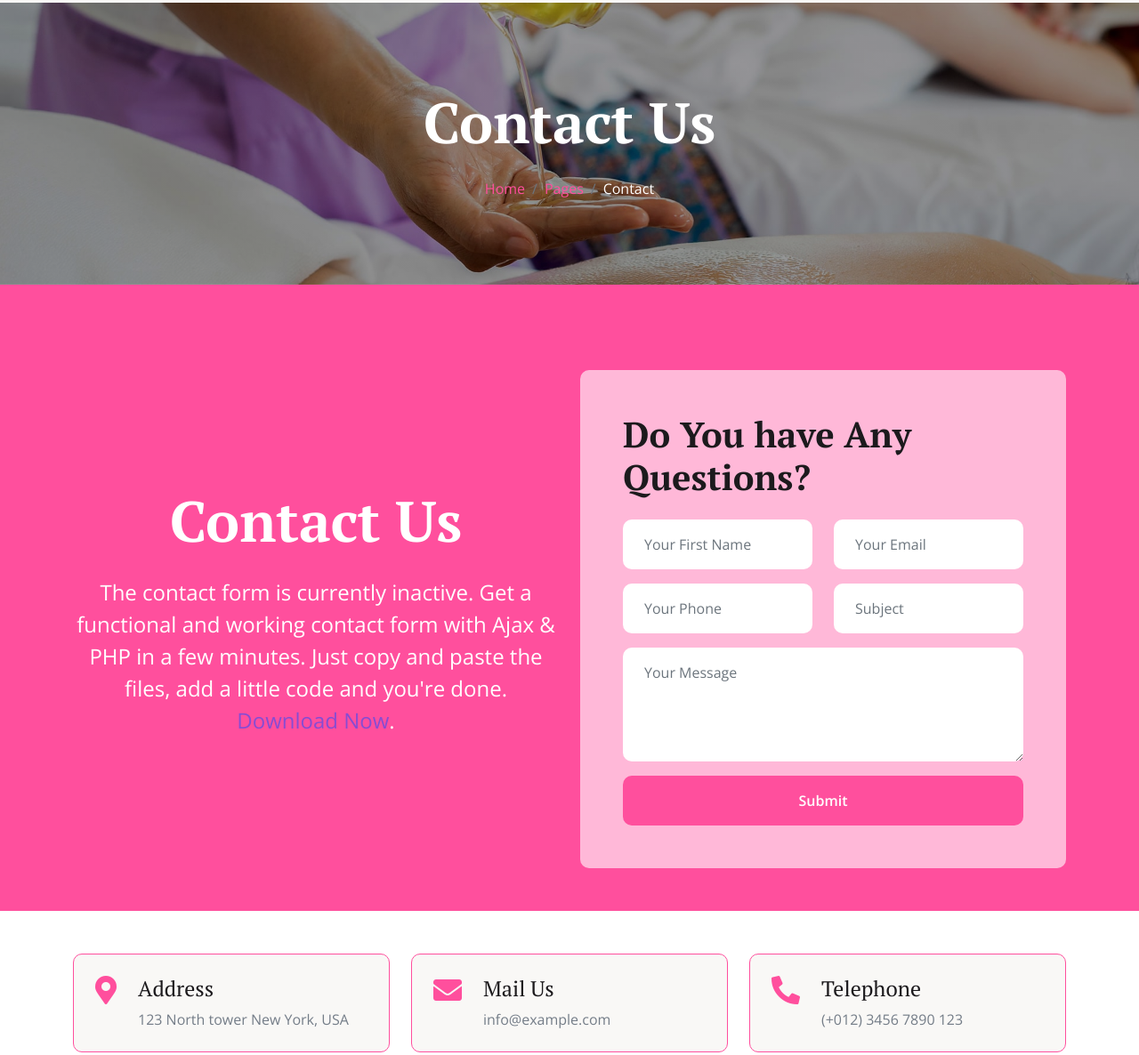
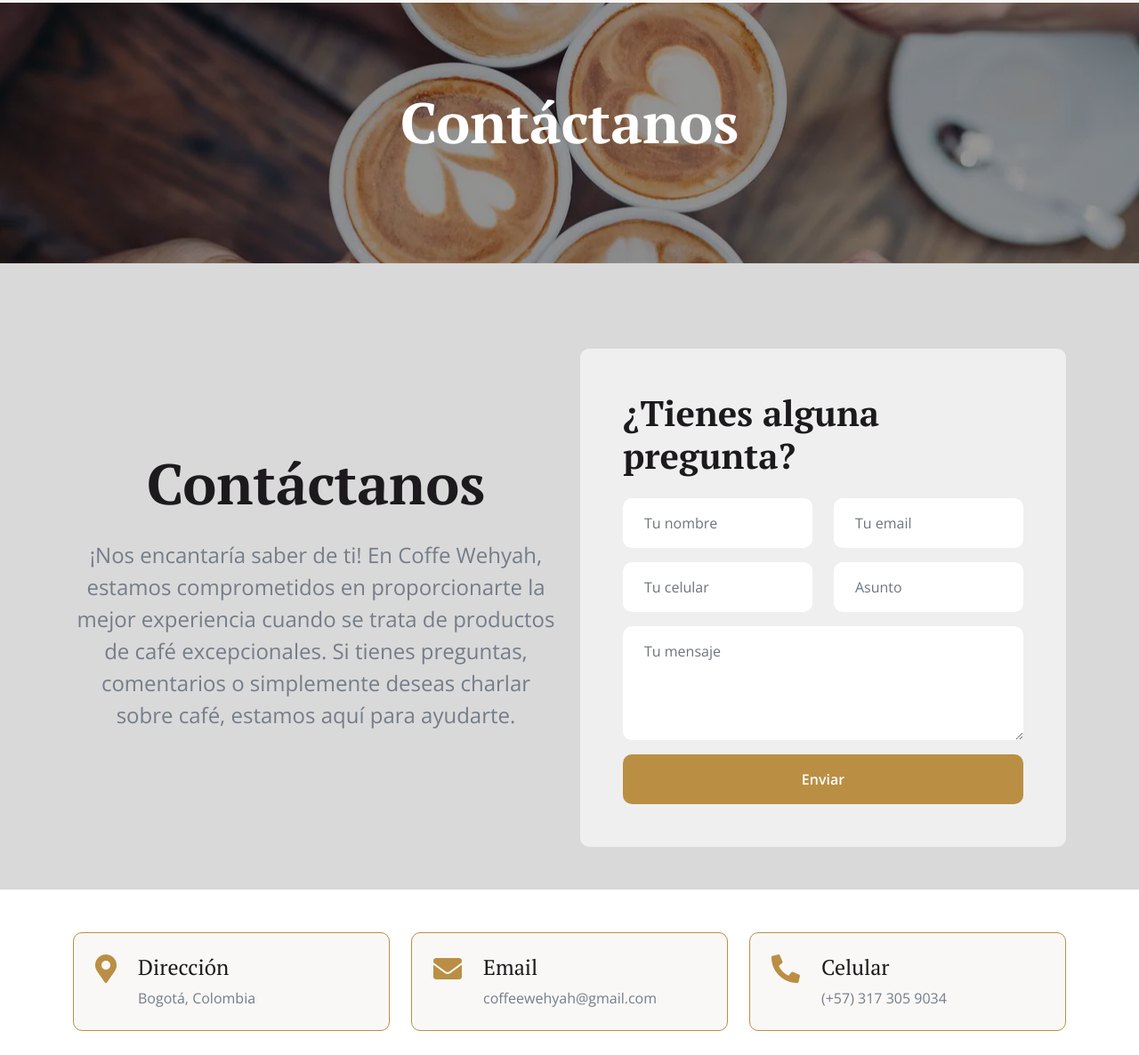
Before and after one commit to Grupo-8-Generation/Proyecto-Final, a plain HTML site: page contact.html in a window 1280 px wide. Shown: the part 153-1339 px from the top of the page at 89% size. Drawn offline with nearby package versions, Linux system fonts and the light colour scheme.

Commit message:
Estilos de la página de contacto actualizados

```diff
--- a/contact.html
+++ b/contact.html
@@ -126,49 +126,45 @@
         <!-- Header Start -->
         <div class="container-fluid bg-breadcrumb py-5">
             <div class="container text-center py-5">
-                <h3 class="text-white display-3 mb-4">Contact Us</h1>
-                <ol class="breadcrumb justify-content-center mb-0">
-                    <li class="breadcrumb-item"><a href="index.html">Home</a></li>
-                    <li class="breadcrumb-item"><a href="#">Pages</a></li>
-                    <li class="breadcrumb-item active text-white">Contact</li>
-                </ol>
+                <h3 class="text-white display-3 mb-4">Contáctanos</h1>
+
             </div>
         </div>
         <!-- Header End -->
 
 
         <!-- Contact Start -->
-        <div class="container-fluid contact py-5" style="background: var(--bs-primary);">
+        <div class="container-fluid contact py-5" style="background: #D9D9D9;">
             <div class="container pt-5">
                 <div class="row g-4 align-items-center">
                     <div class="col-lg-6">
                         <div class="text-center">
-                            <h1 class="display-3 text-white mb-4">Contact Us</h1>
-                            <p class="text-white fs-4">The contact form is currently inactive. Get a functional and working contact form with Ajax & PHP in a few minutes. Just copy and paste the files, add a little code and you're done. <a class="text-secondary" href="https://htmlcodex.com/contact-form">Download Now</a>.</p>
+                            <h1 class="display-3 mb-4">Contáctanos</h1>
+                            <p class="fs-4">¡Nos encantaría saber de ti! En Coffe Wehyah, estamos comprometidos en proporcionarte la mejor experiencia cuando se trata de productos de café excepcionales. Si tienes preguntas, comentarios o simplemente deseas charlar sobre café, estamos aquí para ayudarte.</p>
                         </div>
                     </div>
                     <div class="col-lg-6">
                         <div class="contact-form rounded p-5">
                             <form>
-                                <h1 class="display-6 mb-4">Do You have Any Questions?</h1>
+                                <h1 class="display-6 mb-4">¿Tienes alguna pregunta?</h1>
                                 <div class="row gx-4 gy-3">
                                     <div class="col-xl-6">
-                                        <input type="text" class="form-control bg-white border-0 py-3 px-4" placeholder="Your First Name">
+                                        <input type="text" class="form-control bg-white border-0 py-3 px-4" placeholder="Tu nombre">
                                     </div>
                                     <div class="col-xl-6">
-                                        <input type="email" class="form-control bg-white border-0 py-3 px-4" placeholder="Your Email">
+                                        <input type="email" class="form-control bg-white border-0 py-3 px-4" placeholder="Tu email">
                                     </div>
                                     <div class="col-xl-6">
-                                        <input type="text" class="form-control bg-white border-0 py-3 px-4" placeholder="Your Phone">
+                                        <input type="text" class="form-control bg-white border-0 py-3 px-4" placeholder="Tu celular">
                                     </div>
                                     <div class="col-xl-6">
-                                        <input type="text" class="form-control bg-white border-0 py-3 px-4" placeholder="Subject">
+                                        <input type="text" class="form-control bg-white border-0 py-3 px-4" placeholder="Asunto">
                                     </div>
                                     <div class="col-12">
-                                        <textarea class="form-control bg-white border-0 py-3 px-4" rows="4" cols="10" placeholder="Your Message"></textarea>
+                                        <textarea class="form-control bg-white border-0 py-3 px-4" rows="4" cols="10" placeholder="Tu mensaje"></textarea>
                                     </div>
                                     <div class="col-12">
-                                        <button class="btn btn-primary btn-primary-outline-0 w-100 py-3 px-5" type="submit">Submit</button>
+                                        <button class="btn btn-primary btn-primary-outline-0 w-100 py-3 px-5" type="submit">Enviar</button>
                                     </div>
                                 </div>
                             </form>
@@ -177,6 +173,9 @@
                 </div>
             </div>
         </div>
+
+
+
         <div class="container-fluid pb-5">
             <div class="container py-5">
                 <div class="row g-4 align-items-center">
@@ -186,8 +185,8 @@
                                 <div class="d-inline-flex bg-light w-100 border border-primary p-4 rounded">
                                     <i class="fas fa-map-marker-alt fa-2x text-primary me-4"></i>
                                     <div>
-                                        <h4>Address</h4>
-                                        <p class="mb-0">123 North tower New York, USA</p>
+                                        <h4>Dirección</h4>
+                                        <p class="mb-0">Bogotá, Colombia</p>
                                     </div>
                                 </div>
                             </div>
@@ -195,8 +194,8 @@
                                 <div class="d-inline-flex bg-light w-100 border border-primary p-4 rounded">
                                     <i class="fas fa-envelope fa-2x text-primary me-4"></i>
                                     <div>
-                                        <h4>Mail Us</h4>
-                                        <p class="mb-0">info@example.com</p>
+                                        <h4>Email</h4>
+                                        <p class="mb-0">coffeewehyah@gmail.com</p>
                                     </div>
                                 </div>
                             </div>
@@ -204,13 +203,15 @@
                                 <div class="d-inline-flex bg-light w-100 border border-primary p-4 rounded">
                                     <i class="fa fa-phone-alt fa-2x text-primary me-4"></i>
                                     <div>
-                                        <h4>Telephone</h4>
-                                        <p class="mb-0">(+012) 3456 7890 123</p>
+                                        <h4>Celular</h4>
+                                        <p class="mb-0">(+57) 317 305 9034</p>
                                     </div>
                                 </div>
                             </div>
                         </div>
                     </div>
+
+                    <!--
                     <div class="col-12">
                         <div class="rounded">
                             <iframe class="rounded-top w-100"
@@ -226,7 +227,8 @@
                                 <a href="#" class="btn btn-light btn-light-outline-0 btn-square rounded-circle"><i class="fab fa-linkedin-in"></i></a>
                             </div>
                         </div>
-                    </div>
+                    </div> -->
+
                 </div>
             </div>
         </div>
--- a/css/style.css
+++ b/css/style.css
@@ -75,12 +75,12 @@
 }
 
 .btn-primary-outline-0:hover {
-    background: var(--bs-secondary) !important;
+    background: #583b0a !important;
     color: var(--bs-white) !important;
 }
 
 .btn-light-outline-0:hover {
-    background: var(--bs-secondary) !important;
+    background: #583b0a !important;
     color: var(--bs-white) !important;
 }
 
@@ -220,7 +220,7 @@
 
 
 .bg-breadcrumb {
-    background: linear-gradient(rgba(0, 0, 0, 0.4), rgba(0, 0, 0, 0.4)), url(../img/appointment-background.jpg);
+    background: linear-gradient(rgba(0, 0, 0, 0.4), rgba(0, 0, 0, 0.4)), url(../img/cafe_contacto.webp);
     background-position: center center;
     background-repeat: no-repeat;
     background-size: cover;
@@ -377,7 +377,7 @@
 
 /*** Appointment  Start ***/
 .appointment {
-    background: linear-gradient(rgba(0, 0, 0, 0.5), rgba(0, 0, 0, 0.5)), url(../img/appointment-background.jpg);
+    background: linear-gradient(rgba(0, 0, 0, 0.5), rgba(0, 0, 0, 0.5)), url(../img/cafe_contacto.webp);
     background-position: center center;
     background-repeat: no-repeat;
     background-size: cover;
@@ -494,7 +494,7 @@
 
 /*** Pricing Start ***/
 .pricing {
-    background: linear-gradient(rgba(0, 0, 0, 0.5), rgba(0, 0, 0, 0.5)), url(../img/appointment-background.jpg);
+    background: linear-gradient(rgba(0, 0, 0, 0.5), rgba(0, 0, 0, 0.5)), url(../img/cafe_contacto.webp);
     background-position: center center;
     background-repeat: no-repeat;
     background-size: cover;
@@ -636,7 +636,7 @@
 
 /*** Contact Start ***/
 .contact {
-    background: linear-gradient(rgba(0, 0, 0, 0.5), rgba(0, 0, 0, 0.5)), url(../img/appointment-background.jpg);
+    background: linear-gradient(rgba(0, 0, 0, 0.5), rgba(0, 0, 0, 0.5)), url(../img/cafe_contacto.webp);
     background-position: center center;
     background-repeat: no-repeat;
     background-size: cover;
```
Also changed, not shown: css/bootstrap.min.css, img/cafe_contacto.webp (added), spa-website-template.jpg (deleted).
